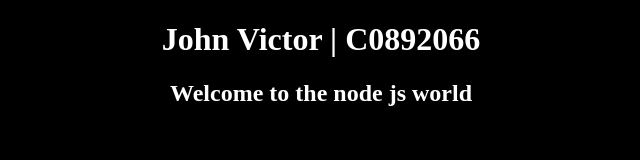
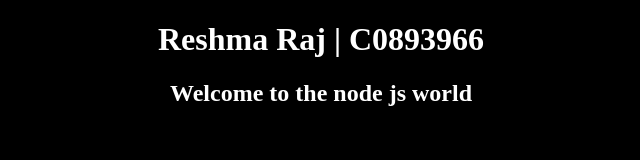
Before and after one commit to Reshma25Raj/Assignment4_devops, a website: page index.html in a window 1280 px wide. Shown: the whole page, without its empty margins (319-959 px from the left). Drawn offline with Linux system fonts and the light colour scheme.

Commit message:
Update index.html

```diff
--- a/index.html
+++ b/index.html
@@ -20,7 +20,7 @@
         </style>
     </head>
     <body>
-        <h1>John Victor | C0892066</h1>
+        <h1>Reshma Raj | C0893966</h1>
         <h2>Welcome to the node js world</h2>
     </body>
 </html>
```
